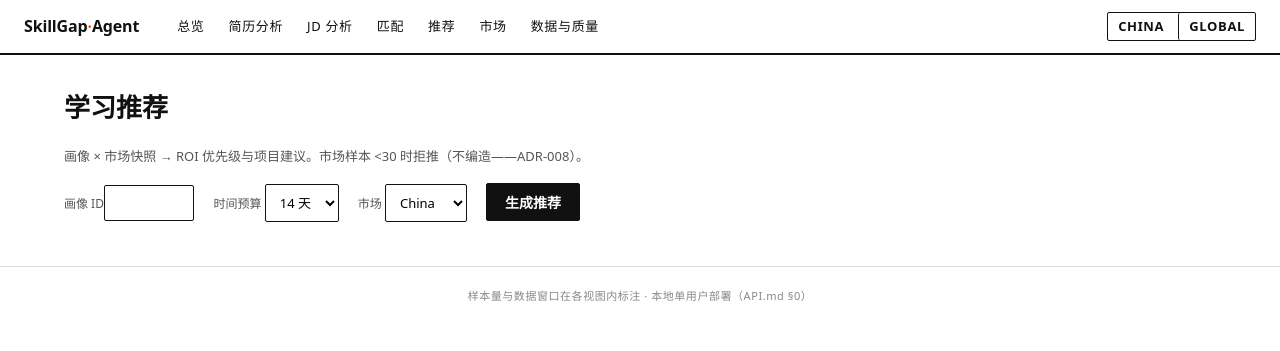
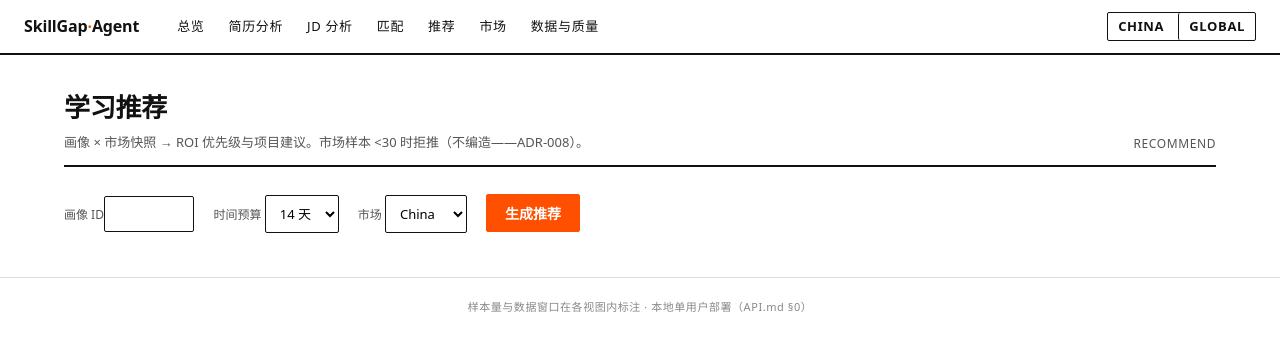
Before and after one commit to Xhan-985/SkillGap-Agent, a Python web app: template src/skillgap/api/templates/recommend.html in a window 1280 px wide. Shown: the top 351 px of the page. Run offline with Jinja, Linux system fonts and the light colour scheme; the template is opened without the code that fills it, so the values that code supplies are empty.

Commit message:
feat(ui): 匹配页/推荐页瑞士化——page-head + 编号面板 + 主 CTA 橙色按钮

```diff
--- a/src/skillgap/api/templates/recommend.html
+++ b/src/skillgap/api/templates/recommend.html
@@ -1,8 +1,13 @@
 {% extends "base.html" %}
 {% block title %}推荐 · SkillGap Agent{% endblock %}
 {% block content %}
-<h1>学习推荐</h1>
-<p class="hint">画像 × 市场快照 → ROI 优先级与项目建议。市场样本 &lt;30 时拒推（不编造——ADR-008）。</p>
+<header class="page-head">
+  <div>
+    <h1>学习推荐</h1>
+    <p class="hint">画像 × 市场快照 → ROI 优先级与项目建议。市场样本 &lt;30 时拒推（不编造——ADR-008）。</p>
+  </div>
+  <span class="page-meta">RECOMMEND</span>
+</header>
 
 <form id="recommend-form" data-endpoint="/api/recommendations">
   <label class="meta">画像 ID<input type="number" id="recommend-cid" min="1" style="width:90px"></label>
@@ -19,17 +24,17 @@
       <option value="global">Global</option>
     </select>
   </label>
-  <button type="submit">生成推荐</button>
+  <button type="submit" class="btn-accent">生成推荐</button>
 </form>
 
 <div id="recommend-error" class="banner-error" hidden></div>
 <div id="recommend-result" hidden>
-  <h2>ROI 优先级 <span class="meta" id="recommend-version"></span></h2>
+  <div class="panel-head"><span class="panel-num">01</span><h2>ROI 优先级</h2><span class="meta" id="recommend-version"></span><span class="panel-tag">ROI</span></div>
   <table class="roi" id="recommend-table">
     <thead><tr><th>Skill</th><th>Demand</th><th>Gap</th><th>Cost</th><th>Potential Gain</th></tr></thead>
     <tbody></tbody>
   </table>
-  <h3>项目建议</h3>
+  <div class="panel-head"><span class="panel-num">02</span><h3>项目建议</h3><span class="panel-tag">Projects</span></div>
   <div id="recommend-projects"></div>
   <p class="meta">Demand 引用市场快照口径；项目模板为人工策划内容。</p>
 </div>
```
Also changed, not shown: src/skillgap/api/templates/match.html (+9 -4 lines).
